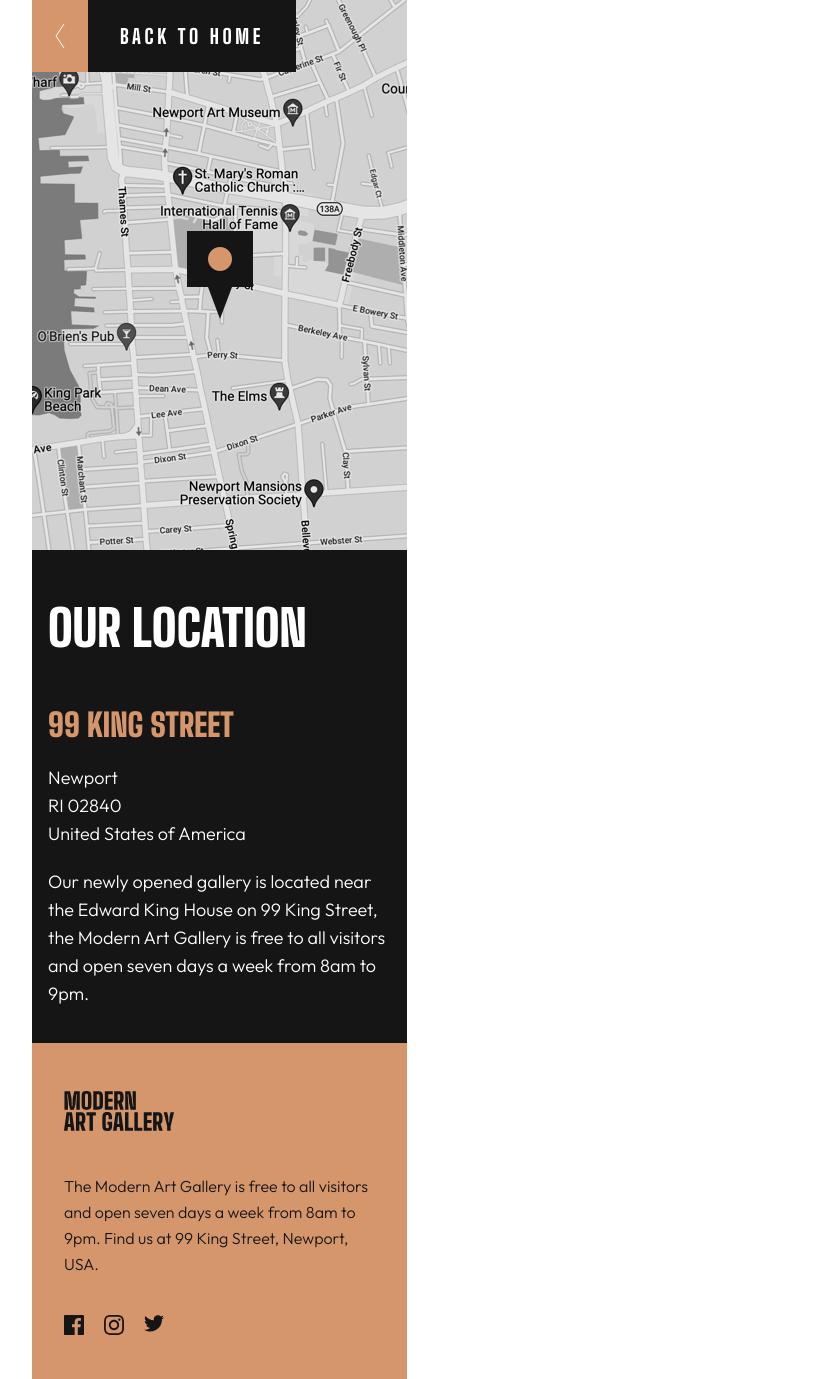
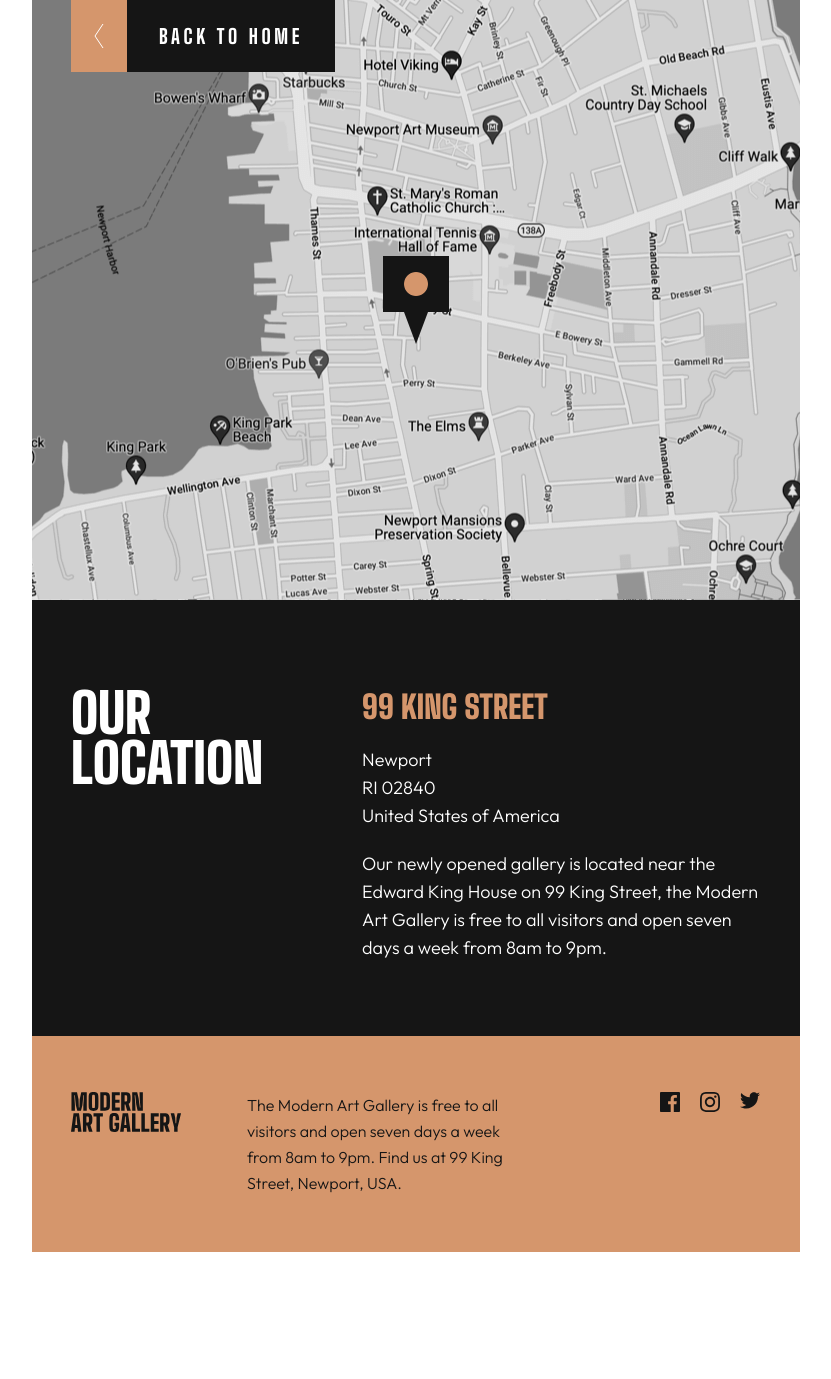
Before and after one commit to Kapanadze04/art-gallery, a plain HTML site: page location.html in a window 1280 px wide. Shown: the whole page, without its empty margins (224-1055 px from the left). After the commit the page ends 1252 px from the top, so only its background shows below. Drawn offline with Linux system fonts and the light colour scheme.

Commit message:
Location page of Art Gallery (tablet size)

```diff
--- a/css/style.css
+++ b/css/style.css
@@ -231,28 +231,28 @@ h6 {
     margin-top: -4px;
 }
 
-.location-main > h4 {
+.location-title{
     font-size: 50px;
     color: white;
 }
 
-.location-main > h5 {
+.location-flex > h5 {
     font-size: 32px;
     color: #d5966c;
     margin-top: 48px;
     text-transform: uppercase;
 }
 
-address > p {
+.add > p {
     font-size: 18px;
     line-height: 28px;
     font-style: normal;
     color: white;
 }
 
-address { margin-top: 20px; }
+.add { margin-top: 20px; }
 
-.location-main > p {
+.location-flex > p {
     margin-top: 20px;
     font-size: 18px;
     line-height: 28px;
@@ -298,6 +298,10 @@ address { margin-top: 20px; }
     .grid1-tablet,
     .grid2-tablet,
     .grid3-tablet {
+        display: none;
+    }
+
+    .map-image_tablet {
         display: none;
     }
 }
@@ -428,5 +432,81 @@ address { margin-top: 20px; }
 
 
 
+/**********************************************************Location PAGE*******************************************/
+
+
+.map-image_mobile {
+    display: none;
+}
+
+.map-image_tablet {
+    position: relative;
+}
+
+.button-back {
+    display: flex;
+    position: absolute;
+    margin-left: 39px;
+    margin-top: -604px;
+}
+
+                            /*Location-Main (TABLET)*/
+.location-main {
+    width: 768px;
+    height: 436px;
+
+    padding: 88px 40px 80px 39px;
+
+    display: flex;
+    justify-content: space-between;
+}
+
+.location-title {
+    font-size: 55px;
+    line-height: 50px;
+    width: 223px;
+    height: 100px;
+}
+
+.location-flex > h5 {
+    margin-top: 0px;
+}
+
+.location-flex > p {
+    width: 398px;
+    height: 112px;
+}
+
+                                          /*LOcation Footer (tablet)*/
+.location-footer {
+    width: 768px;
+    height: 216px;
+
+    padding: 56px 40px 56px 39px;
+
+    display: flex;
+}
+
+.location-footer > p {
+    margin-top: 0px;
+    width: 281px;
+    height: 104px;
+    margin-left: 65px;
+}
+
+.social-container_location {
+    margin-top: 0px;
+    margin-left: 133px;
+}
+
+
+
+
+
+
+
+
+
+
 
 }
--- a/location.html
+++ b/location.html
@@ -19,6 +19,7 @@
         <div class="location-container">               <!--Location Container-->
             <div class="map-image">
                 <img class="map-image_mobile" src="./images/mobile/image-map.png" alt="">
+                <img class="map-image_tablet" src="./images/tablet/image-map.png" alt="">
             </div>
 
 
@@ -39,18 +40,22 @@
 
 
         <div class="location-main">                      <!--Location-Main-->
+            <div class="location-title">
+                <h4>OUR LOCATION</h4>
+            </div>
 
-            <h4>OUR LOCATION</h4>
+            <div class="location-flex">
+                <h5>99 King Street</h5>
 
-            <h5>99 King Street</h5>
-
-            <address>
+            <address class="add">
                 <p>Newport</p>
                 <p>RI 02840</p>
                 <p>United States of America</p>
             </address>
 
             <p>Our newly opened gallery is located near the Edward King House on 99 King Street, the Modern Art Gallery is free to all visitors and open seven days a week from 8am to 9pm.</p>
+        </div>
+
         </div>
 
 
```
